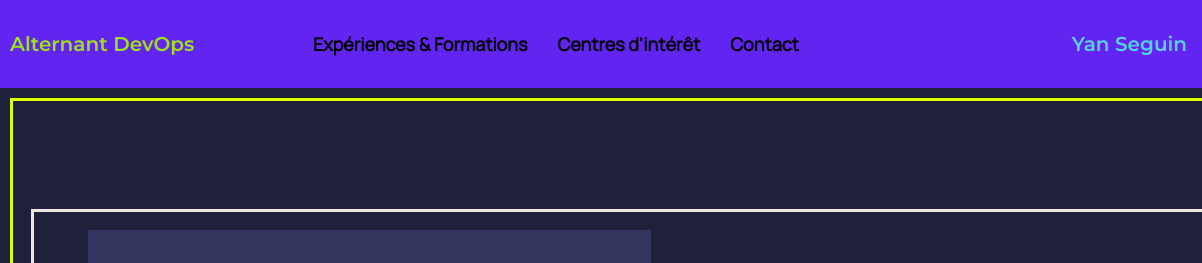
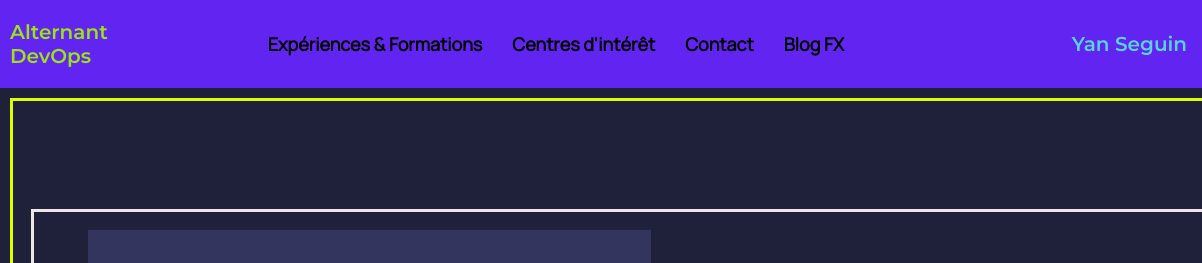
Before and after one commit to YanSeg/ilot-CV, a plain HTML site: page index.html in a window 1280 px wide. Shown: the top 263 px of the page, 0-1202 px from the left. Drawn offline with Linux system fonts and the light colour scheme.

Commit message:
linker fichier blog à l'index

```diff
--- a/index.html
+++ b/index.html
@@ -30,6 +30,7 @@
                     <li><a href="index.html">Expériences & Formations</a></li>
                     <li><a href="hobby.html">Centres d'intérêt</a></li>
                     <li><a href="contact.html">Contact</a></li>
+                    <li><a href="blog.html">Blog FX</a></li>
                 </ul>
             </nav>
 
```
